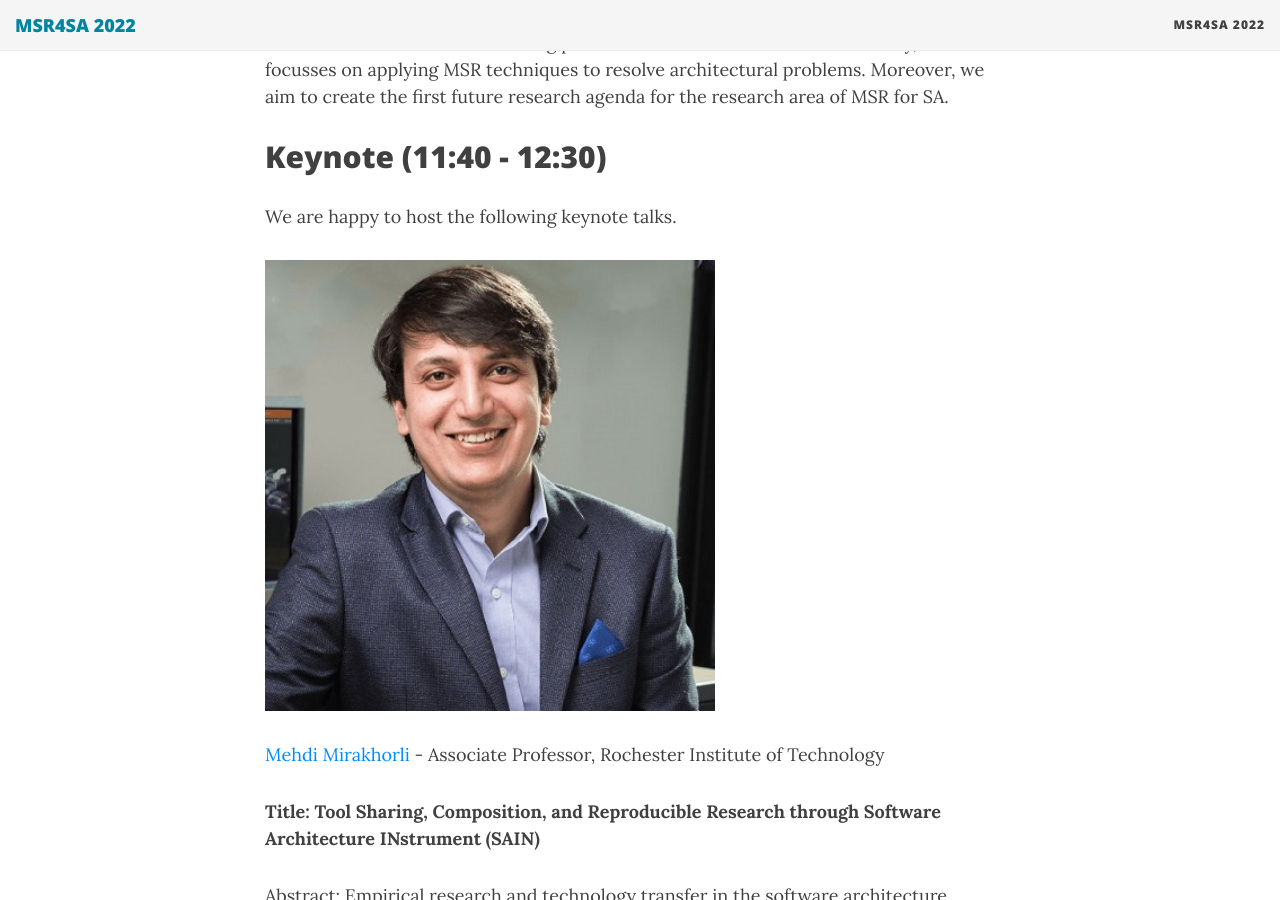
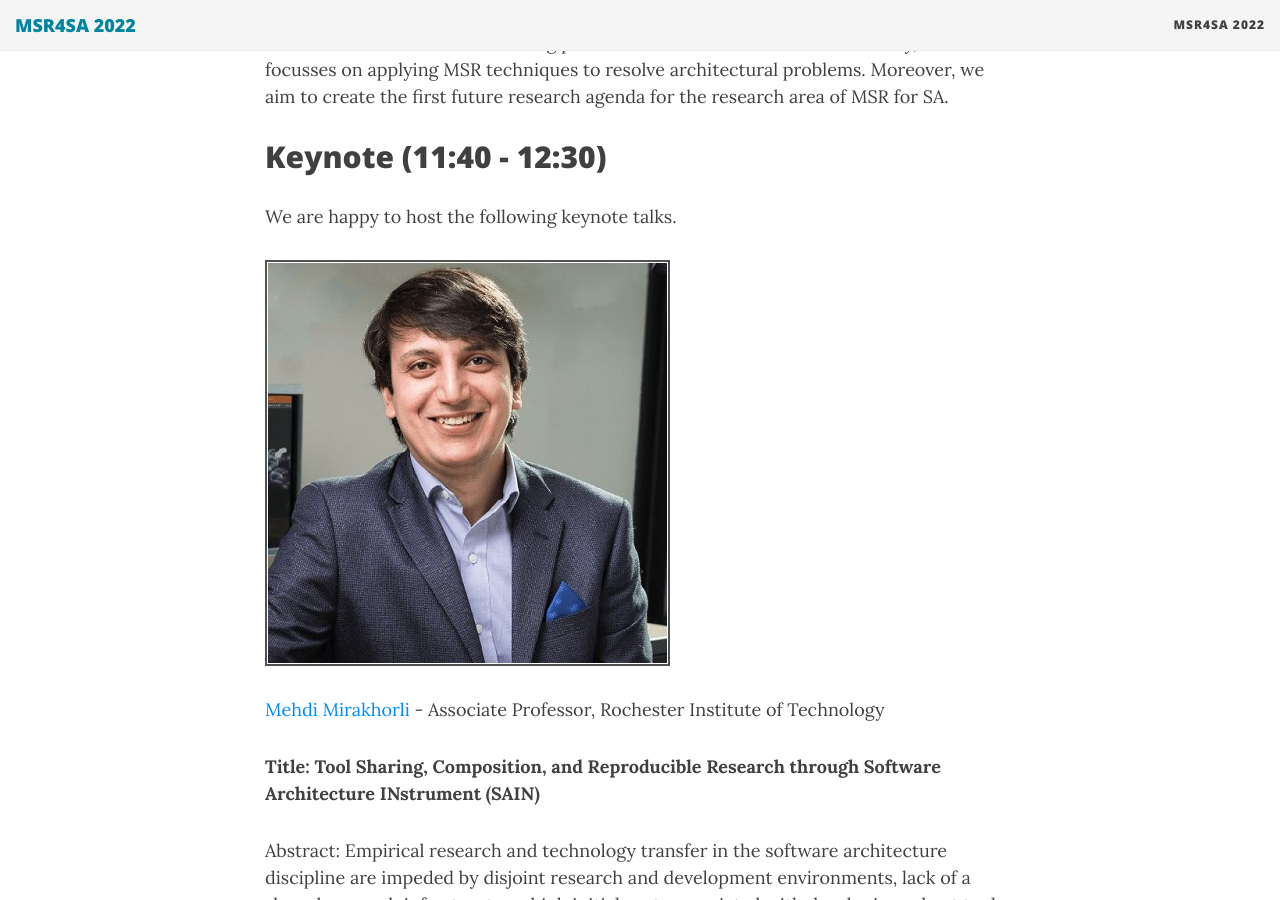
Before and after one commit to MSR4SA/msr4sa.github.io, a Jekyll site: the page built from msr4sa2022.md, in a window 1280 px wide and 900 px high, scrolled down 884 px. Built offline with Jekyll 4.4.1, drawn with Linux system fonts in a browser that asks for light colours; nearby versions of some CDN libraries.

Commit message:
img align

```diff
--- a/msr4sa2022.md
+++ b/msr4sa2022.md
@@ -54,7 +54,9 @@ MSR4SA 2022 seeks contributions addressing, but not limited to, the following to
 
 We are happy to host the following keynote talks.
 
-<img src="https://github.com/MSR4SA/msr4sa.github.io/blob/main/img/mehdi_mirakhorli.jpg?raw=true" alt="Mehdi Mirakhorli" style="width: 60%;left: 30%;right: 30%;"/>
+<!-- <img src="https://github.com/MSR4SA/msr4sa.github.io/blob/main/img/mehdi_mirakhorli.jpg?raw=true" alt="Mehdi Mirakhorli" style="width: 60%;position: absolute;"/> -->
+
+<img src="https://github.com/MSR4SA/msr4sa.github.io/blob/main/img/mehdi_mirakhorli.jpg?raw=true" alt="Mehdi Mirakhorli" style="border:2px solid #505252; padding:1px;"/>
 
 [Mehdi Mirakhorli](https://www.se.rit.edu/~mehdi/) - Associate Professor, Rochester Institute of Technology
 
```
